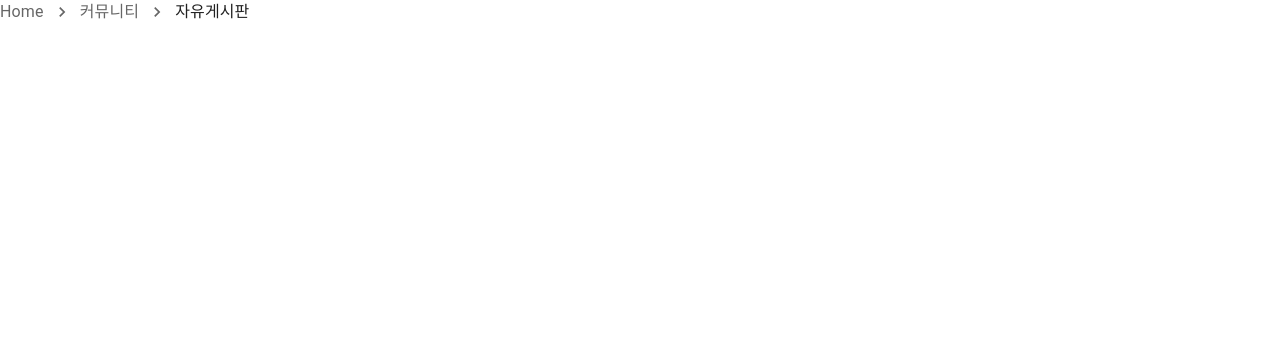
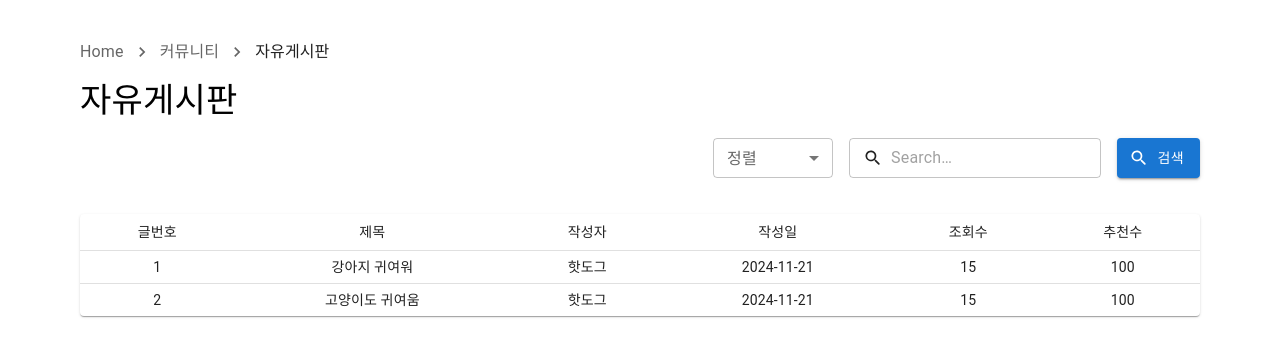
Before and after one commit to TalkingPotato90/pettopia, a React (Create React App) app in the folder frontend/: page /community/freeboard in a window 1280 px wide. Shown: the top 356 px of the page. Built offline with nearby package versions, Linux system fonts and the light colour scheme.

Commit message:
feat: 자유게시판 화면 1차 구현 - breadcrumbs - Title - 정렬 select - 검색 inputForm, button - Table

```diff
--- a/frontend/src/pages/FreeBoard.jsx
+++ b/frontend/src/pages/FreeBoard.jsx
@@ -1,15 +1,32 @@
+import * as React from 'react';
 import Breadcrumbs from '@mui/material/Breadcrumbs';
 import Typography from '@mui/material/Typography';
+import Box from '@mui/material/Box';
 import Link from '@mui/material/Link';
 import Stack from '@mui/material/Stack';
 import NavigateNextIcon from '@mui/icons-material/NavigateNext';
+import FormControl from '@mui/material/FormControl';
+import OutlinedInput from '@mui/material/OutlinedInput';
+import InputAdornment from '@mui/material/InputAdornment';
+import SearchRoundedIcon from '@mui/icons-material/SearchRounded';
+import Button from '@mui/material/Button';
+import InputLabel from '@mui/material/InputLabel';
+import MenuItem from '@mui/material/MenuItem';
+import Select from '@mui/material/Select';
+import Table from '@mui/material/Table';
+import TableBody from '@mui/material/TableBody';
+import TableCell from '@mui/material/TableCell';
+import TableContainer from '@mui/material/TableContainer';
+import TableHead from '@mui/material/TableHead';
+import TableRow from '@mui/material/TableRow';
+import Paper from '@mui/material/Paper';
 
-function handleClick(event) {
+function TopBreadcrumbs() {
+  const handleClick = (event) => {
     event.preventDefault();
-  alert('You clicked a breadcrumb.');
-}
+    alert('breadcrumbs 클릭');
+  };
 
-function FreeBoard() {
   const breadcrumbs = [
     <Link
       underline="hover"
@@ -35,15 +52,176 @@ function FreeBoard() {
   ];
 
   return (
-    <Stack spacing={2}>
     <Breadcrumbs
+      sx={{ display: 'flex', justifyContent: 'flex-start', pt: 5, pl: 10 }}
       separator={<NavigateNextIcon fontSize="small" />}
       aria-label="breadcrumb"
     >
       {breadcrumbs}
     </Breadcrumbs>
+  );
+}
+
+function Title() {
+  return (
+    <Box sx={{ display: 'flex', justifyContent: 'flex-start', pl: 10 }}>
+      <Typography variant="h4">자유게시판</Typography>
+    </Box>
+  );
+}
+
+function SortForm() {
+  const [sort, setSort] = React.useState('');
+
+  const handleChange = (event) => {
+    setSort(event.target.value);
+  };
+
+  return (
+    <FormControl sx={{ minWidth: 120, height: '40px' }} size="small">
+      <InputLabel id="demo-select-small-label">정렬</InputLabel>
+      <Select
+        labelId="demo-select-small-label"
+        id="demo-select-small"
+        value={sort}
+        label="정렬"
+        onChange={handleChange}
+      >
+        <MenuItem disabled value="">
+          <em>정렬</em>
+        </MenuItem>
+        <MenuItem value="byView">조회순</MenuItem>
+        <MenuItem value="byDate">날짜순</MenuItem>
+        <MenuItem value="byRecommend">추천순</MenuItem>
+      </Select>
+    </FormControl>
+  );
+}
+
+function SearchForm() {
+  return (
+    <FormControl
+      sx={{ width: { xs: '100%', md: '25ch' }, height: '40px' }}
+      variant="outlined"
+    >
+      <OutlinedInput
+        size="small"
+        id="search"
+        placeholder="Search…"
+        sx={{ flexGrow: 1 }}
+        startAdornment={
+          <InputAdornment position="start" sx={{ color: 'text.primary' }}>
+            <SearchRoundedIcon fontSize="small" />
+          </InputAdornment>
+        }
+        inputProps={{
+          'aria-label': 'search',
+        }}
+      />
+    </FormControl>
+  );
+}
+
+function SearchButton() {
+  const handleClick = (event) => {
+    event.preventDefault();
+    alert('검색 클릭');
+  };
+
+  return (
+    <Button
+      sx={{ height: '40px' }}
+      variant="contained"
+      color="primary"
+      startIcon={<SearchRoundedIcon />}
+      onClick={handleClick}
+    >
+      검색
+    </Button>
+  );
+}
+
+function TableContents() {
+  const createData = (number, title, author, date, view, recommend) => {
+    return { number, title, author, date, view, recommend };
+  };
+
+  const rows = [
+    createData(
+      1,
+      '강아지 귀여워',
+      '핫도그',
+      new Date().toISOString().split('T')[0],
+      15,
+      100,
+    ),
+    createData(
+      2,
+      '고양이도 귀여움',
+      '핫도그',
+      new Date().toISOString().split('T')[0],
+      15,
+      100,
+    ),
+  ];
+
+  return (
+    <Box sx={{ display: 'flex', justifyContent: 'center', pl: 10, pr: 10 }}>
+      <TableContainer component={Paper} style={styles.table}>
+        <Table sx={{ minWidth: 650 }} size="small" aria-label="a dense table">
+          <TableHead>
+            <TableRow>
+              <TableCell align="center">글번호</TableCell>
+              <TableCell align="center">제목</TableCell>
+              <TableCell align="center">작성자</TableCell>
+              <TableCell align="center">작성일</TableCell>
+              <TableCell align="center">조회수</TableCell>
+              <TableCell align="center">추천수</TableCell>
+            </TableRow>
+          </TableHead>
+          <TableBody>
+            {rows.map((row) => (
+              <TableRow
+                key={row.number}
+                sx={{ '&:last-child td, &:last-child th': { border: 0 } }}
+              >
+                <TableCell align="center" component="th" scope="row">
+                  {row.number}
+                </TableCell>
+                <TableCell align="center">{row.title}</TableCell>
+                <TableCell align="center">{row.author}</TableCell>
+                <TableCell align="center">{row.date}</TableCell>
+                <TableCell align="center">{row.view}</TableCell>
+                <TableCell align="center">{row.recommend}</TableCell>
+              </TableRow>
+            ))}
+          </TableBody>
+        </Table>
+      </TableContainer>
+    </Box>
+  );
+}
+
+function FreeBoard() {
+  return (
+    <Stack spacing={2}>
+      <TopBreadcrumbs />
+      <Title />
+      <Box sx={{ display: 'flex', justifyContent: 'flex-end', gap: 2, pr: 10 }}>
+        <SortForm />
+        <SearchForm />
+        <SearchButton />
+      </Box>
+      <TableContents />
     </Stack>
   );
 }
 
+const styles = {
+  table: {
+    margin: '20px auto',
+    display: 'flex',
+  },
+};
+
 export default FreeBoard;
```
Lines whose indentation alone changed are shown as unchanged.
